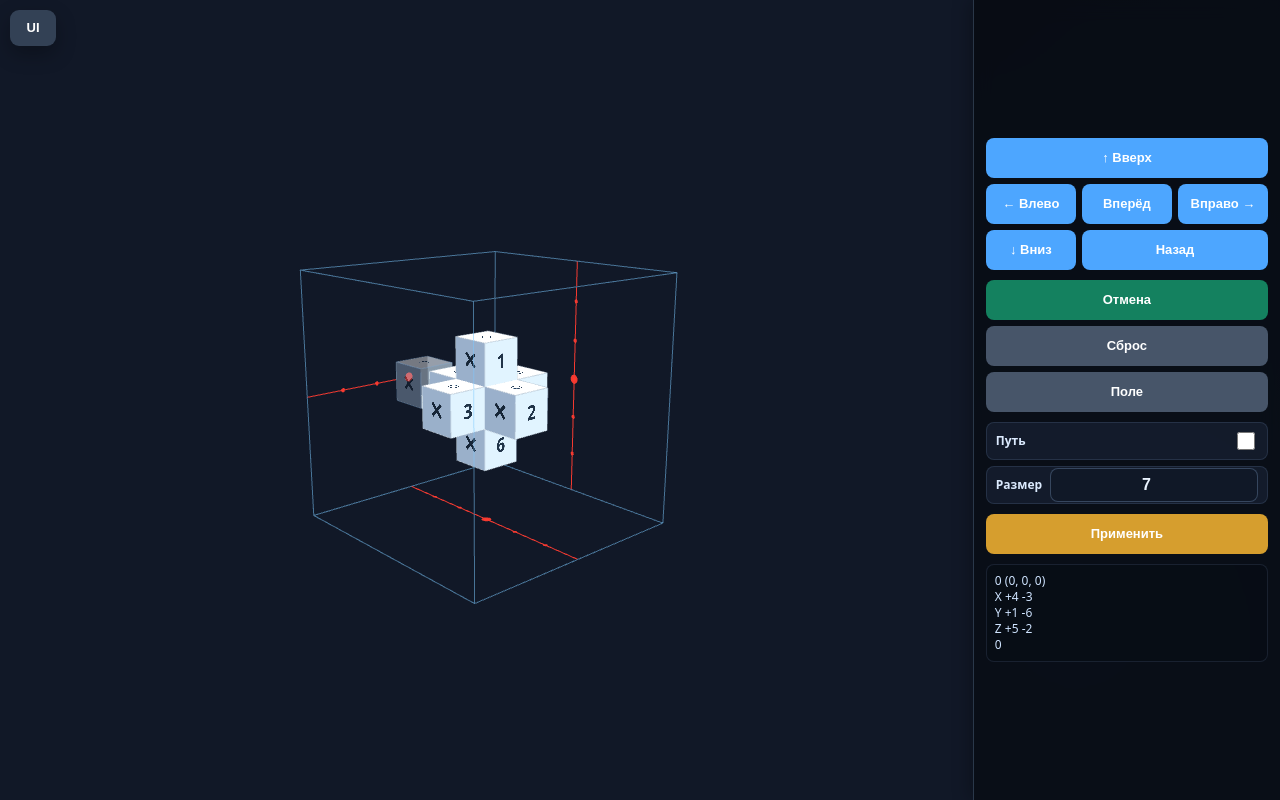
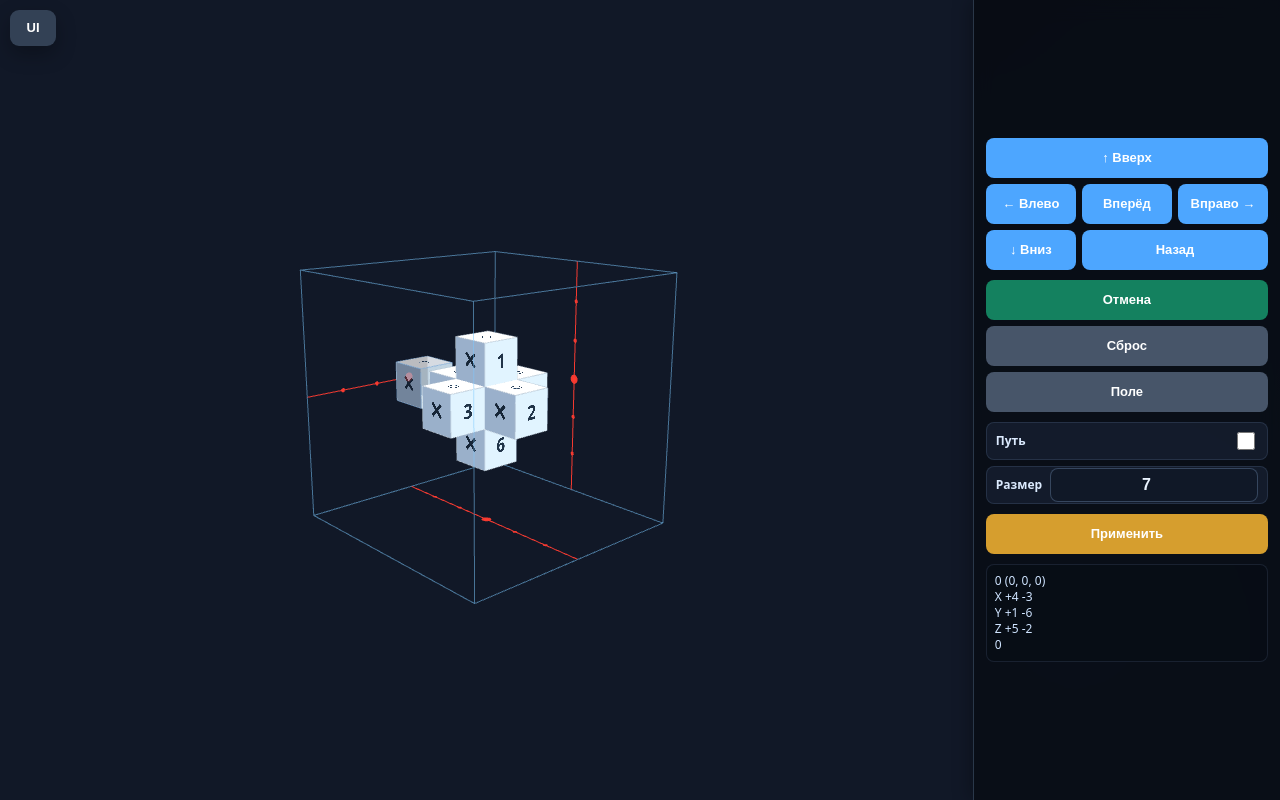
Before and after one commit to l3chat/CubeRoller, a plain HTML site: page cube4d2.html in a window 1280 px wide. Drawn offline with nearby package versions, Linux system fonts and the light colour scheme; animation ran at ten frames a second.

Commit message:
Reduce cube4d2 external cell transparency

```diff
--- a/cube4d2.html
+++ b/cube4d2.html
@@ -359,8 +359,8 @@ const spacing = 1.0;
 const h = 0.5;
 // Angular step per animation frame. Lower value = slower/smoother rolling.
 const rollStep = 0.045;
-const externalBodyOpacity = 0.42;
-const externalEdgeOpacity = 0.38;
+const externalBodyOpacity = 0.71;
+const externalEdgeOpacity = 0.69;
 
 const colors = {
   0:0xd8e1ea, 1:0xd8e1ea, 2:0xd8e1ea, 3:0xd8e1ea,
```
